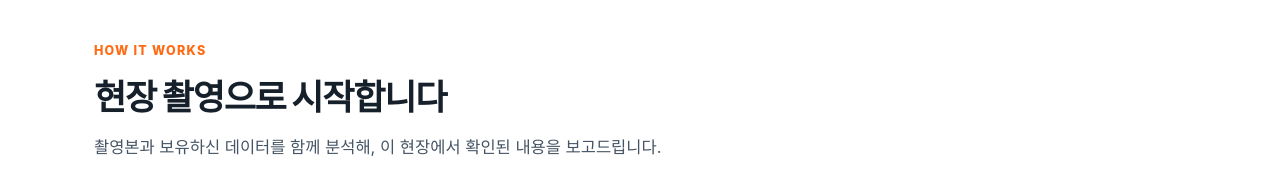
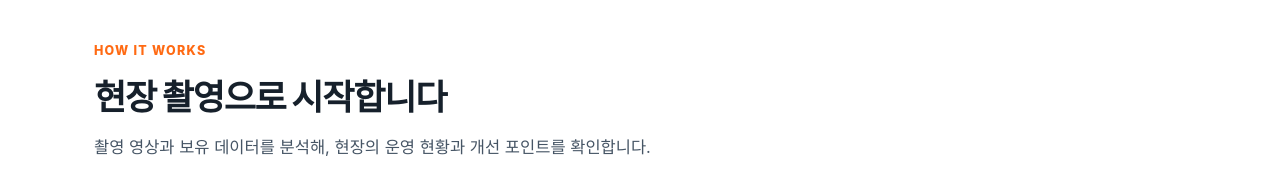
Before and after one commit to tccinsmkt/nooon, a website: page index.html in a window 1280 px wide. Shown: the part 840-1036 px from the top of the page. Drawn offline with Linux system fonts and the light colour scheme.

Commit message:
HOW IT WORKS 리드 문구 변경
"촬영본과 보유하신 데이터를 함께 분석해, 이 현장에서 확인된 내용을 보고드립니다."
→ "촬영 영상과 보유 데이터를 분석해, 현장의 운영 현황과 개선 포인트를 확인합니다."

Co-Authored-By: Claude Opus 5 <noreply@anthropic.com>

```diff
--- a/index.html
+++ b/index.html
@@ -379,7 +379,7 @@ footer .slogan{font-weight:700;color:rgba(255,255,255,.85);font-size:15px}
   <div class="wrap">
     <span class="eyebrow">HOW IT WORKS</span>
     <h2>현장 촬영으로 시작합니다</h2>
-    <p class="lead">촬영본과 보유하신 데이터를 함께 분석해, 이 현장에서 확인된 내용을 보고드립니다.</p>
+    <p class="lead">촬영 영상과 보유 데이터를 분석해, 현장의 운영 현황과 개선 포인트를 확인합니다.</p>
 
     <div class="how">
       <div class="how-media">
```
Also changed, not shown: src/index.html (+1 -1 lines).
